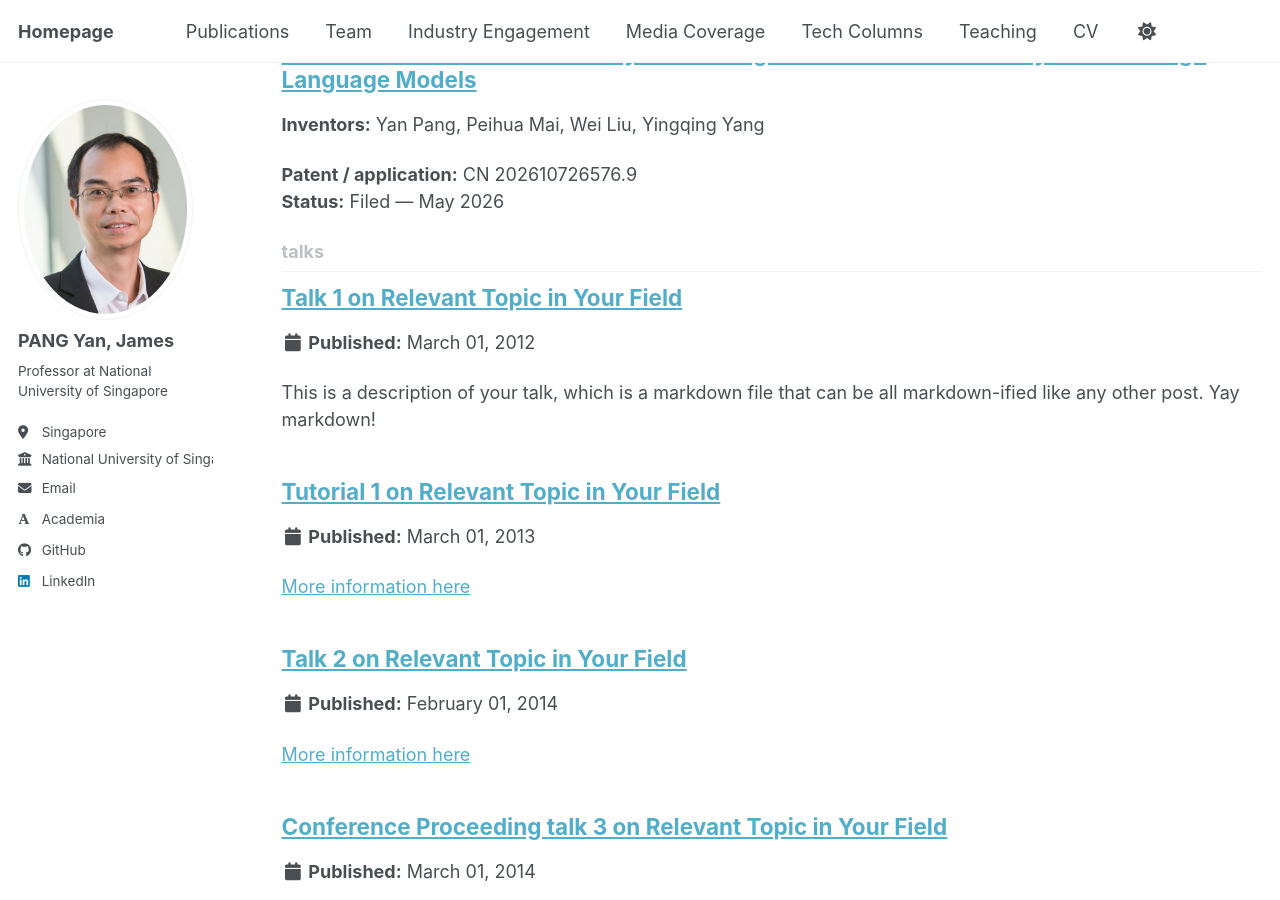
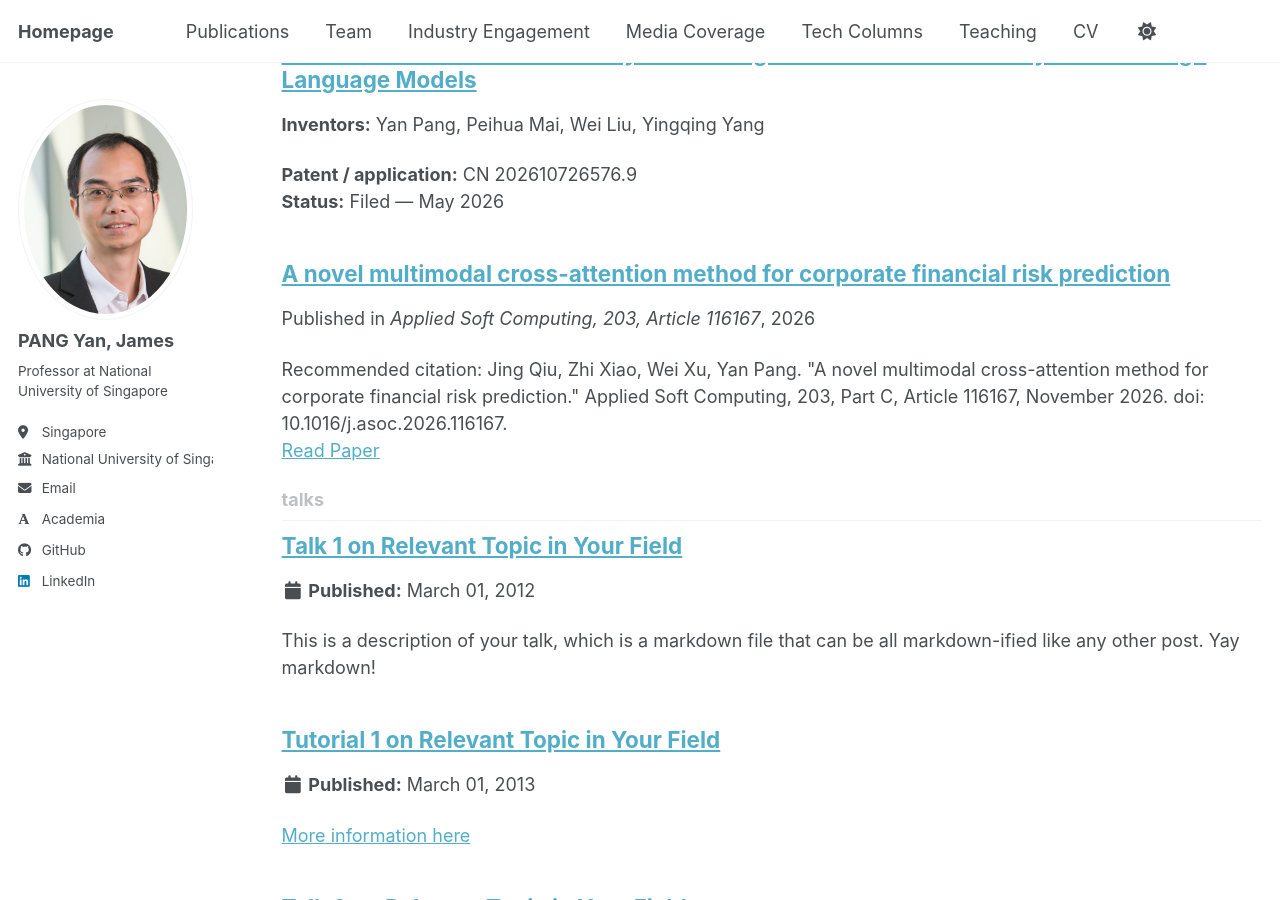
Before and after one commit to jamespangyan/jamespangyan.github.io, a Jekyll site: the page built from _pages/collection-archive.html, in a window 1280 px wide and 900 px high, scrolled down 15143 px. Built offline with Jekyll 4.4.1, drawn with Linux system fonts in a browser that asks for light colours; some web fonts are replaced; a script bundle is joined from its source files by our own code; library files that are not in the unit come from our copies.

Commit message:
Add multimodal financial risk paper to publications and CV

```diff
--- a/_data/publication_topics.json
+++ b/_data/publication_topics.json
@@ -200,5 +200,9 @@
   "/patent/2026-05-01-patent-2/": [
     "Large Language Models",
     "Privacy and Security"
+  ],
+  "/publication/a-novel-multimodal-cross-attention-method-for-corporate-financial-risk-prediction": [
+    "Machine Learning",
+    "Analytics and Optimization"
   ]
 }
--- a/_pages/cv-json.md
+++ b/_pages/cv-json.md
@@ -11,9 +11,9 @@ redirect_from:
 {% include base_path %}
 
 <p>Curriculum vitae &middot; October 2026</p>
-<p><a href="{{ base_path }}/files/James_Pang_CV_Oct_2026.pdf" target="_blank" rel="noopener">Open PDF in a new tab</a> &middot; <a href="{{ base_path }}/files/James_Pang_CV_Oct_2026.pdf" download="James_Pang_CV_Oct_2026.pdf">Download CV</a></p>
+<p><a href="{{ base_path }}/files/James_Pang_CV_Oct_2026.pdf?v=20261005-116167" target="_blank" rel="noopener">Open PDF in a new tab</a> &middot; <a href="{{ base_path }}/files/James_Pang_CV_Oct_2026.pdf?v=20261005-116167" download="James_Pang_CV_Oct_2026.pdf">Download CV</a></p>
 
-<div id="cv-pdf-viewer" data-pdf-url="{{ base_path }}/files/James_Pang_CV_Oct_2026.pdf">
+<div id="cv-pdf-viewer" data-pdf-url="{{ base_path }}/files/James_Pang_CV_Oct_2026.pdf?v=20261005-116167">
   <div style="display: flex; flex-wrap: wrap; align-items: center; gap: 1em; margin-bottom: 1em;" aria-label="CV page navigation">
     <button id="cv-previous" type="button" disabled>Previous</button>
     <span id="cv-page-status" role="status" aria-live="polite">Loading CV…</span>
--- /dev/null
+++ b/_publications/2026-11-01-paper-46.md
@@ -0,0 +1,21 @@
+---
+title: "A novel multimodal cross-attention method for corporate financial risk prediction"
+collection: "publications"
+category: "manuscripts"
+permalink: "/publication/a-novel-multimodal-cross-attention-method-for-corporate-financial-risk-prediction"
+date: "2026-11-01"
+date_precision: "day"
+venue: "Applied Soft Computing, 203, Article 116167"
+authors: "Jing Qiu, Zhi Xiao, Wei Xu, Yan Pang"
+citation: "Jing Qiu, Zhi Xiao, Wei Xu, Yan Pang. &quot;A novel multimodal cross-attention method for corporate financial risk prediction.&quot; Applied Soft Computing, 203, Part C, Article 116167, November 2026. doi: 10.1016/j.asoc.2026.116167."
+paperurl: "https://doi.org/10.1016/j.asoc.2026.116167"
+excerpt: ""
+paper_link_label: "Read Paper"
+publication_details: "Applied Soft Computing, Volume 203, Part C, Article 116167, November 2026. doi: 10.1016/j.asoc.2026.116167."
+---
+
+**Authors:** Jing Qiu, Zhi Xiao, Wei Xu, Yan Pang
+
+**Publication details:** Applied Soft Computing, Volume 203, Part C, Article 116167, November 2026. doi: 10.1016/j.asoc.2026.116167.
+
+[Read the paper](https://doi.org/10.1016/j.asoc.2026.116167)
```
Also changed, not shown: 1 other file.
